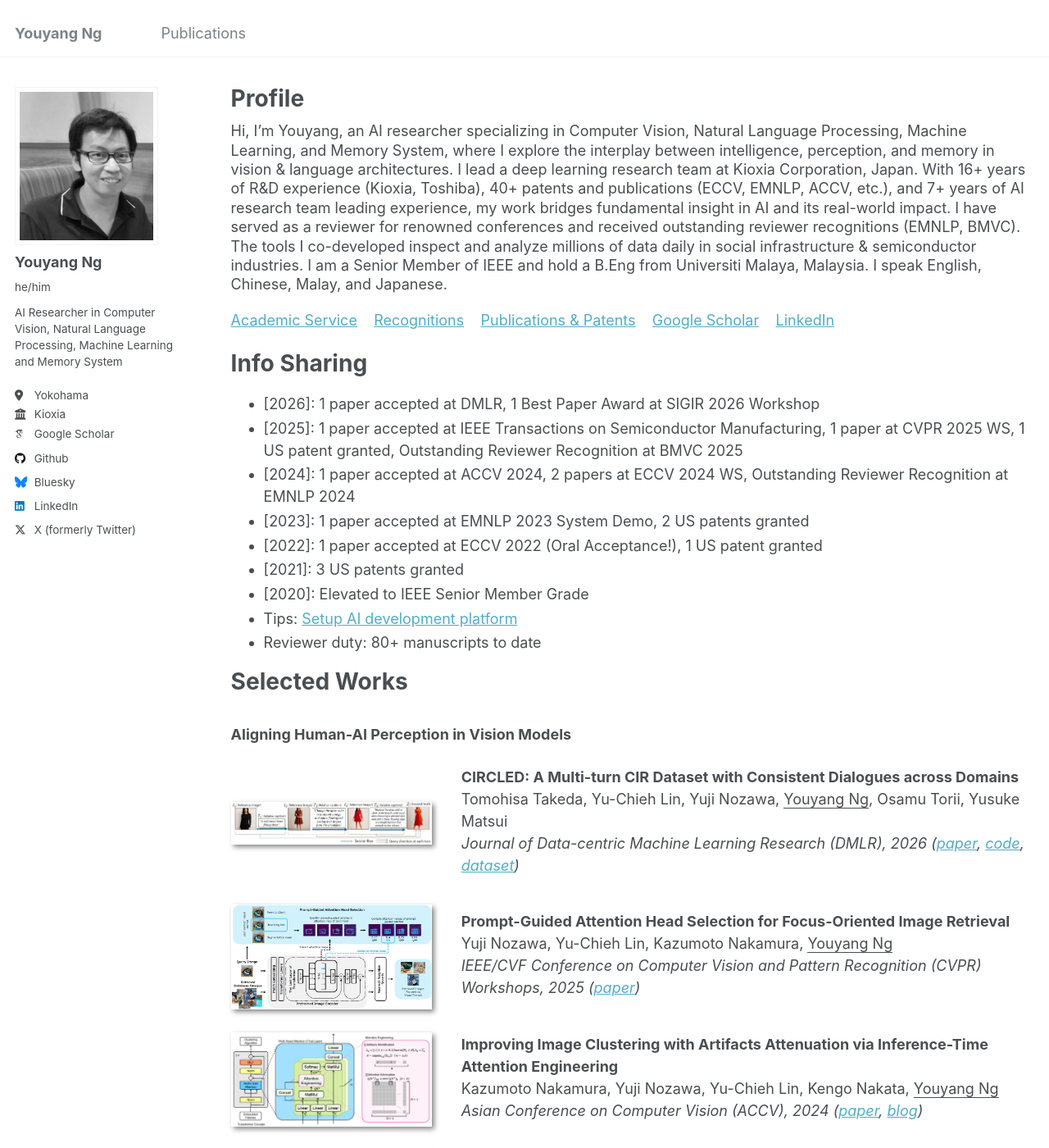
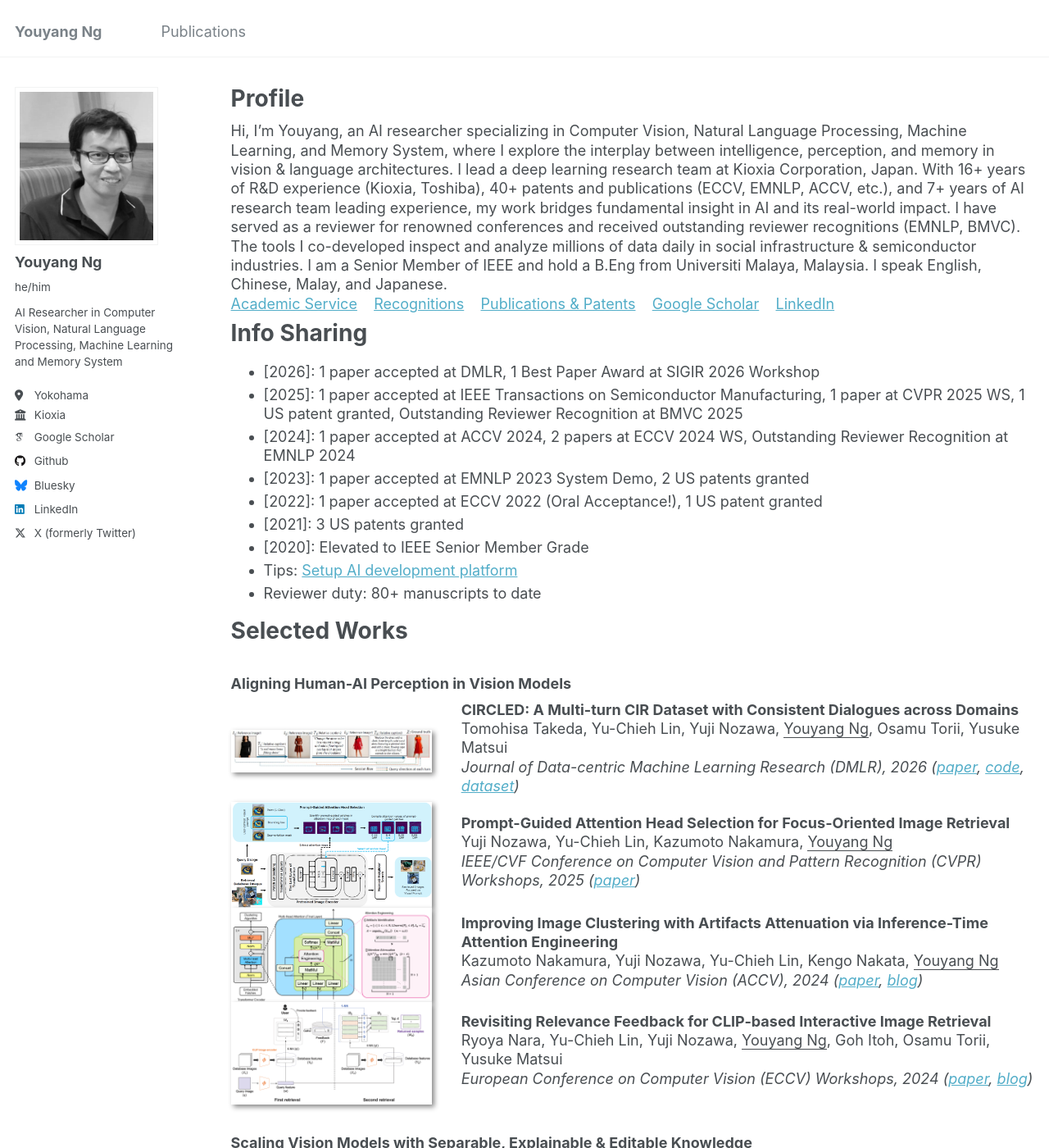
Before and after one commit to yy29/yy29.github.io, a Jekyll site: the page built from _pages/about.md, in a window 1280 px wide and 1400 px high. Shown: the whole window at 82% size. Built offline with Jekyll 4.4.1, drawn with Linux system fonts in a browser that asks for light colours; some web fonts are replaced.

Commit message:
Update main.scss

```diff
--- a/assets/css/main.scss
+++ b/assets/css/main.scss
@@ -41,9 +41,19 @@
 @import "print";
 
 ul li, ol li {
-  margin-top: 0.15rem;    /* Adjust this value lower or higher */
-  margin-bottom: 0.15rem; /* Adjust this value lower or higher */
+  margin-top: 0.25rem;    /* Adjust this value lower or higher */
+  margin-bottom: 0.25rem; /* Adjust this value lower or higher */
   padding-bottom: 0px;
+}
+
+body {
+  line-height: 1.3; /* Standard GitHub is usually 1.5 */
+}
+
+/* Reduces spacing between blocks/paragraphs */
+p {
+  margin-top: 0;
+  margin-bottom: 8px; /* Cuts default margin in half */
 }
 
 .paper-box {
```
